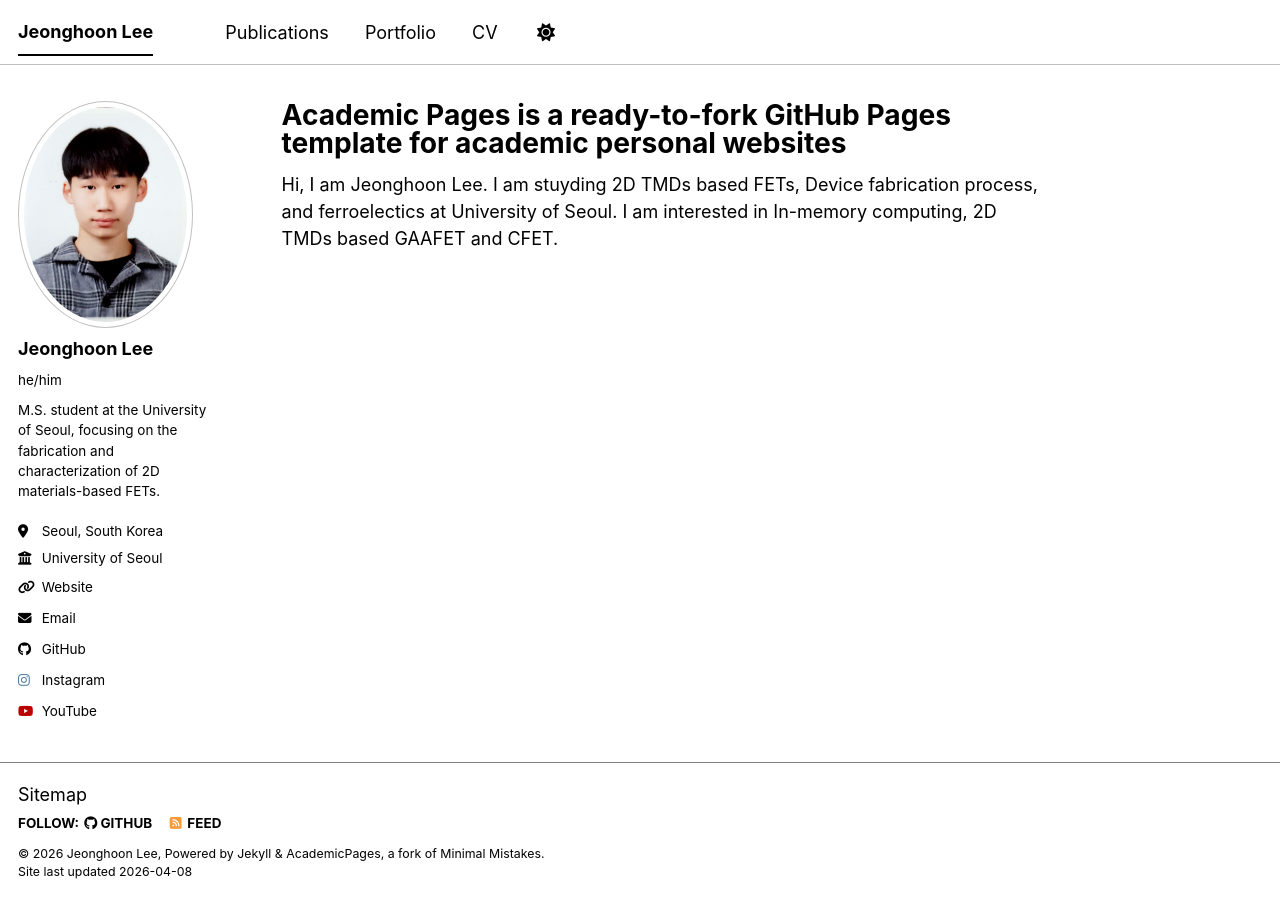
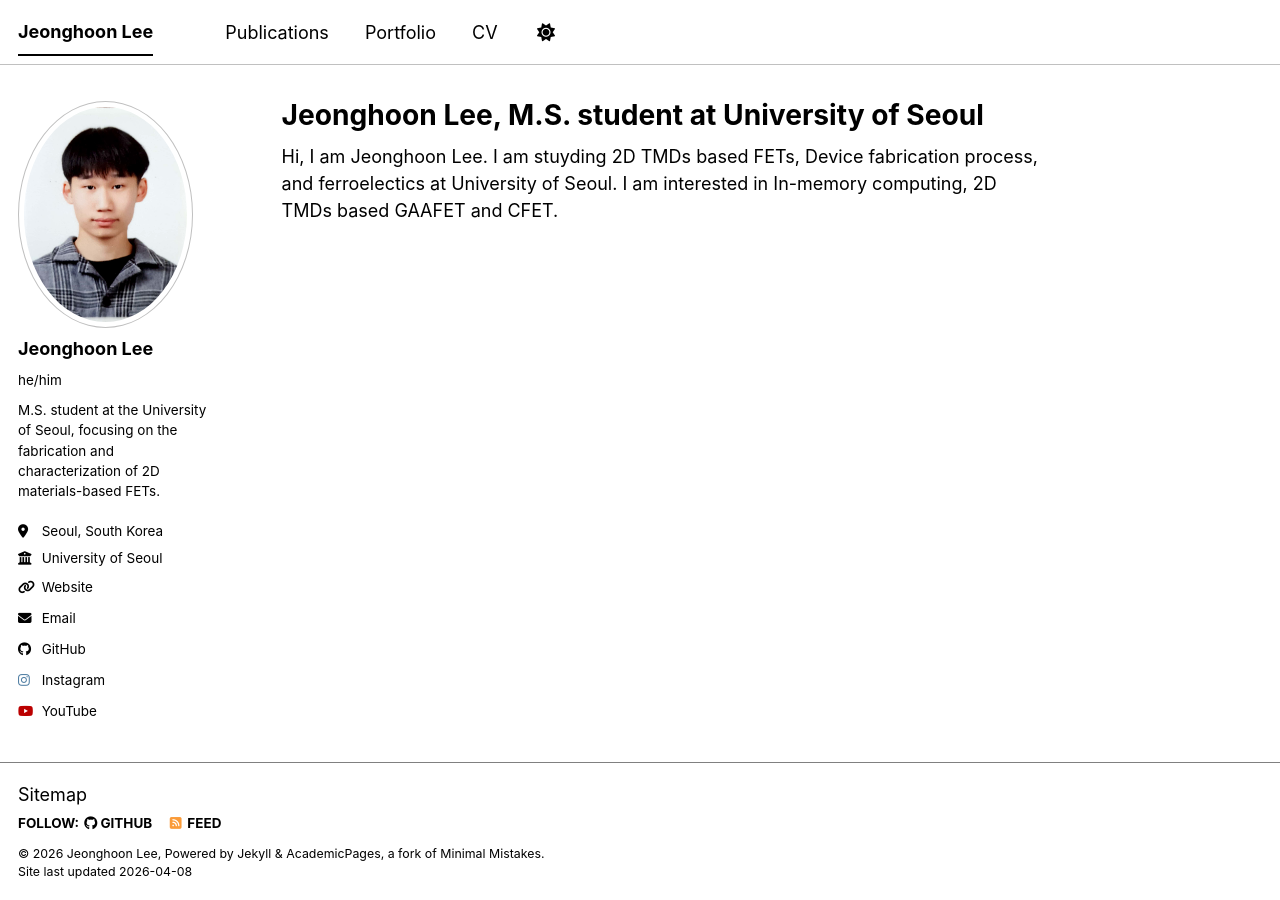
Before and after one commit to typehoon/typehoon.github.io, a Jekyll site: the page built from _pages/about.md, in a window 1280 px wide. Built offline with Jekyll 4.4.1, drawn with Linux system fonts in a browser that asks for light colours; a script bundle is joined from its source files by our own code; library files that are not in the unit come from our copies.

```diff
--- a/_pages/about.md
+++ b/_pages/about.md
@@ -1,6 +1,6 @@
 ---
 permalink: /
-title: "Academic Pages is a ready-to-fork GitHub Pages template for academic personal websites"
+title: "Jeonghoon Lee, M.S. student at University of Seoul"
 author_profile: true
 redirect_from:
   - /about/
```
Also changed, not shown: _publications/2026-04-04-lee2026interfacial.md (+1 -1 lines).
